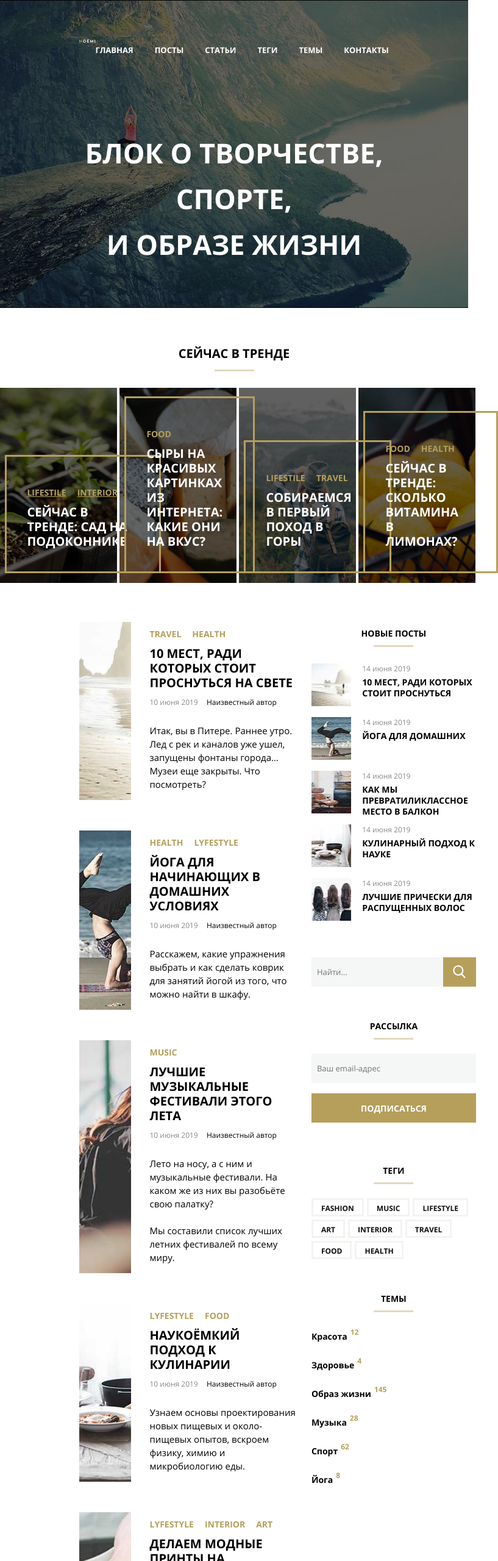
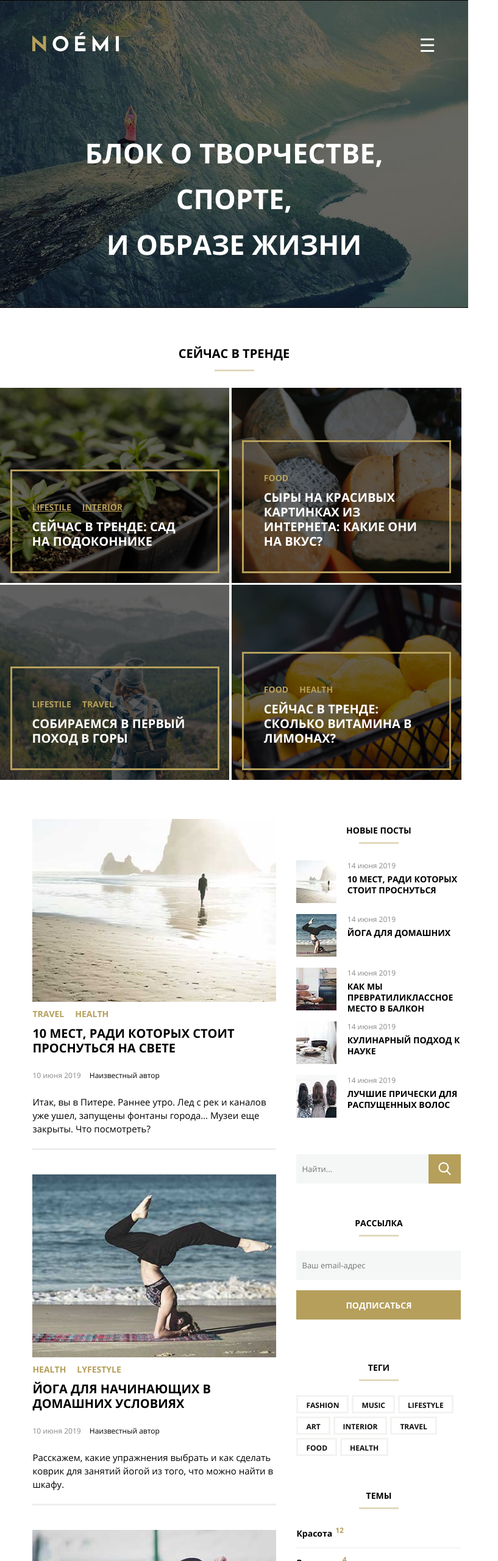
Before and after one commit to KrutikovDI/HTML-CSS, a plain HTML site: page index.html in a window 768 px wide. Shown: the top 2560 px of the page at 61% size, 817 px wide, since content can reach past the window. Drawn offline with Linux system fonts and the light colour scheme; files whose address does not match are found by name.

Commit message:
Fourth commit

```diff
--- a/CSS/style.css
+++ b/CSS/style.css
@@ -75,6 +75,7 @@ body {
 
 .menu_header_flex {
   display: flex;
+  font-family: OpenSans-Regular, sans-serif;
 }
 
 .logo_noemi {
@@ -173,18 +174,16 @@ body {
 
 .trend_container{
   z-index: 1;
-  position: relative;
-
-  /* box-sizing: border-box; */
   border: 3px solid #b59f5b;
   margin-left: 4.4%;
   margin-right: 4.4%;
-  bottom: 16px;
   padding-left: 33px;
   padding-bottom: 37px;
   padding-top: 39px;
   padding-right: 50px;
   text-align: start;
+  margin-bottom: 16px;
+  margin-top: 16px;
 }
 
 .trend_link {
@@ -471,6 +470,10 @@ body {
   padding-left: 0;
 }
 
+.subj_li {
+  border-bottom: solid #eeecec 1px;
+}
+
 .subj {
   font-size: 14px;
   line-height: 47px;
@@ -487,7 +490,7 @@ body {
   font-size: 12px;
   position: absolute;
   margin-left: 5px;
-  bottom: 4px;
+  bottom: 2px;
   line-height: 25px;
 }
 
@@ -499,19 +502,10 @@ body {
 }
 
 .prods{
-  /* display: flex; */
-  margin-top: 28px;
-}
-
-.prods_photo {
-  display: flex;
-  /* height: auto;
-  /* overflow: hidden; */
+  width: 33%;
 }
 
 .container_photo {
-  width: 30%;
-  height: auto;
   padding-left: 20px;
   padding-right: 20px;
 }
@@ -521,26 +515,26 @@ body {
   height: auto;
 }
 
-.container_photo:nth-child(n+2) {
-  margin-left: 5%;
-}
-
 .prods_info {
   display: flex;
-  margin-top: -30px;
+  align-items: flex-end;
+  margin-top: 28px;
 }
 
 .prod {
+  position: relative;
+  box-sizing: border-box;
   border: solid #b59f5b 3px;
   padding-left: 20px;
   padding-right: 20px;
   padding-top: 50px;
   text-align: start;
-  width: 33%;
   z-index: 2;
+  min-height: 265px;
+  margin-top: -30px;
 }
 
-.prod:nth-child(n+2) {
+.prods:nth-child(n+2) {
   margin-left: 5%;
 }
 
@@ -626,3 +620,120 @@ body {
   font-size: 12px;
   color: #999999;
 }
+
+@media (min-width: 1201px) {
+  .menu_header_tablet_link {
+    display: none;
+  }
+}
+
+
+@media (min-width: 641px) and (max-width: 1200px) {
+  .container_header {
+    width: 90%;
+  }
+
+  .menu_header {
+    display: none;
+  }
+  .menu_header_tablet {
+    width: 100%;
+    text-align: right;
+  }
+
+  .menu_header_tablet_link {
+    text-decoration: none;
+    color: rgb(255, 255, 255);
+    font-size: 30px;
+    margin-top: -3px;
+    margin-right: 0;
+  }
+
+  .trends {
+    flex-wrap: wrap;
+  }
+
+  .trend1, .trend2, .trend3, .trend4 {
+    width: 49%;
+    margin: 0;
+  }
+
+  .trend2, .trend4 {
+    margin-left: 4px;
+  }
+
+  .trend1, .trend2 {
+    margin-bottom: 3px;
+  }
+
+  .main {
+    width: 90%;
+  }
+
+  .article {
+    min-height: 540px;
+    display: inline-block;
+  }
+
+  .article_data, .article_autor {
+    line-height: 65px;
+  }
+
+  .article:nth-child(n+2) {
+    margin-top: 0px;
+    border-top: solid 3px #eeeeee;
+    padding-top: 40px;
+  }
+
+  .article_img {
+    width: 100%;
+    min-height: 300px;
+  }
+
+  .article_info {
+    margin-left: 0;
+  }
+
+  .article_text {
+    margin-top: 0;
+    margin-bottom: 20px;
+  }
+
+  .prods_info {
+    flex-wrap: wrap;
+  }
+
+  .prods {
+    /* flex-wrap: wrap; */
+    width: 48%;
+    box-sizing: border-box;
+    margin-bottom: 27px;
+  }
+
+  .prods:nth-child(n+2) {
+    margin-left: 0;
+  }
+
+  .prods:nth-child(2) {
+    margin-left: 22px;
+  }
+
+  .prod {
+    margin-top: -50px;
+  }
+  .prods_section {
+    margin-bottom: 20px;
+  }
+
+
+}
+
+
+
+
+
+
+
+@media (max-width: 640px) {
+
+}
--- a/index.html
+++ b/index.html
@@ -14,8 +14,9 @@
         <a href="#" class="logo_noemi">
           <img src="svg\noemi-logo.svg" alt="Логотип">
         </a>
+        <div class="menu_header_tablet"><a href="#" class="menu_header_tablet_link">&#9776</a></div>
+        <div class="menu_header">
 
-        <div class="menu_header">
           <div class="menu_header_flex">
             <div class="menu_header_items">
               <a href="#" class="menu_link">главная</a>
@@ -43,8 +44,9 @@
       </h1>
     </div>
   </header>
+  <section class="trends_section">
     <h2 class="h2 title_trend">сейчас в тренде</h2>
-  <section class="trends">
+    <div class="trends">
       <article class="trend1">
         <div class="trend_container">
           <ul class="article_link">
@@ -88,6 +90,7 @@
           </h3>
         </div>
       </article>
+    </div>
   </section>
   <div class="main">
     <div class="main_flex">
@@ -224,17 +227,17 @@
         </ul>
         <h3 class="h3 title_trend">темы</h3>
         <ul class="subjs">
-          <li><a href="#" class="subj">Красота<span class="num">12</span></a>
+          <li class="subj_li"><a href="#" class="subj">Красота<span class="num">12</span></a>
           </li>
-          <li><a href="#" class="subj">Здоровье<span class="num">4</span></a>
+          <li class="subj_li"><a href="#" class="subj">Здоровье<span class="num">4</span></a>
           </li>
-          <li><a href="#" class="subj">Образ жизни<span class="num">145</span></a>
+          <li class="subj_li"><a href="#" class="subj">Образ жизни<span class="num">145</span></a>
           </li>
-          <li><a href="#" class="subj">Музыка<span class="num">28</span></a>
+          <li class="subj_li"><a href="#" class="subj">Музыка<span class="num">28</span></a>
           </li>
-          <li><a href="#" class="subj">Спорт<span class="num">62</span></a>
+          <li class="subj_li"><a href="#" class="subj">Спорт<span class="num">62</span></a>
           </li>
-          <li><a href="#" class="subj">Йога<span class="num">8</span></a>
+          <li class="subj_li"><a href="#" class="subj">Йога<span class="num">8</span></a>
           </li>
         </ul>
         <div class="sletter"></div>
@@ -243,20 +246,11 @@
     </div>
     <section class="prods_section">
       <h2 class="h2 title_trend">наши изделия</h2>
+      <div class="prods_info">
         <article class="prods">
-
-        <div class="prods_photo">
           <div class="container_photo">
             <img src="images\shop-item-desk1.jpg" alt="подушки на диван" class="prod_photo">
           </div>
-          <div class="container_photo">
-            <img src="images\shop-item-desk2.jpg" alt="кукла &#171зайчик&#187" class="prod_photo">
-          </div>
-          <div class="container_photo">
-            <img src="images\shop-item-desk3.jpg" alt="кукла &#171зайчик&#187" class="prod_photo">
-          </div>
-        </div>
-        <div class="prods_info">
           <div class="prod">
             <h3 class="h2">подушки на диван</h3>
             <p class="prod_text">Набор из двух подушек с модными принтами. Видео о создании <a href="#" class="prod_link">здесь</a>.</p>
@@ -266,8 +260,11 @@
               <button type="submit" class="prod_button">в магазин</button>
             </div>
           </div>
-
-
+        </article>
+        <article class="prods">
+          <div class="container_photo">
+            <img src="images\shop-item-desk2.jpg" alt="кукла &#171зайчик&#187" class="prod_photo">
+          </div>
           <div class="prod">
             <h3 class="h2">кукла &#171зайчик&#187</h3>
             <p class="prod_text">Интерьерная рукодельная кукла «Зайчик», созданию которой посвящена <a href="#" class="prod_link">весенняя серия постов</a> в блоге и несколько подкастов.</p>
@@ -275,6 +272,11 @@
               <div class="prod_price">3500</div>
               <button type="submit" class="prod_button">в магазин</button>
             </div>
+          </div>
+        </article>
+        <article class="prods">
+          <div class="container_photo">
+            <img src="images\shop-item-desk3.jpg" alt="кукла &#171зайчик&#187" class="prod_photo">
           </div>
           <div class="prod">
             <h3 class="h2">Шестиугольная рамка</h3>
@@ -285,8 +287,8 @@
               <button type="submit" class="prod_button">в магазин</button>
             </div>
           </div>
+        </article>
       </div>
-      </article>
     </section>
       <footer>
       <address>
```
Lines whose indentation alone changed are shown as unchanged.
